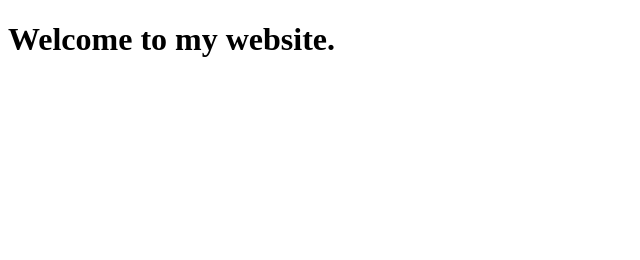
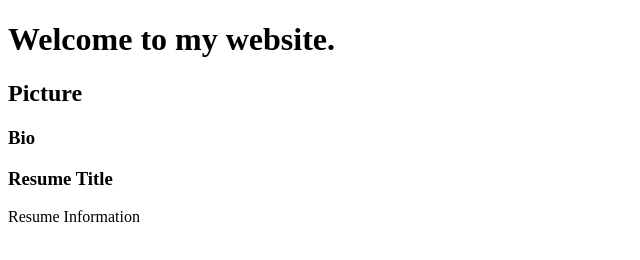
Before and after one commit to blessing332/Portfolio-Site, a plain HTML site: page index.html in a window 1280 px wide. Shown: the whole page, without its empty margins (0-640 px from the left). Drawn offline with nearby package versions, Linux system fonts and the light colour scheme.

Commit message:
updating html

```diff
--- a/index.html
+++ b/index.html
@@ -10,8 +10,20 @@
     <h1>
       Welcome to my website.
     </h1>
+    <h2>
+      Picture
+    </h2>
+    <h3>
+      Bio
+    </h3>
   </head>
   <body>
 	<script src="main.js"></script>
+  <h3>
+    Resume Title
+  </h3>
+  <p>
+    Resume Information
+  </p>
   </body>
 </html>
```
Also changed, not shown: 1 other file.
